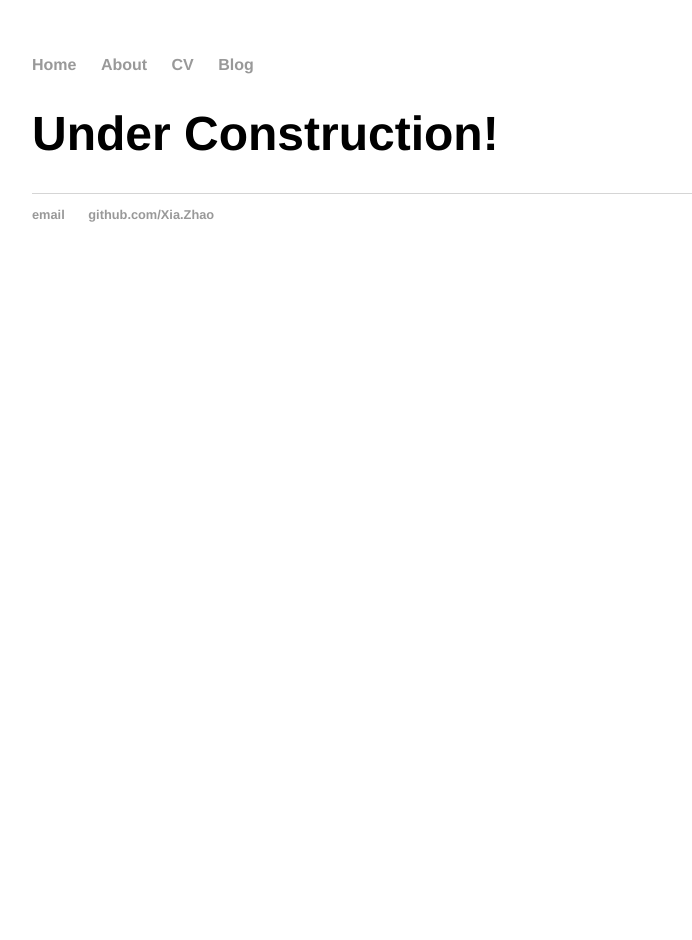
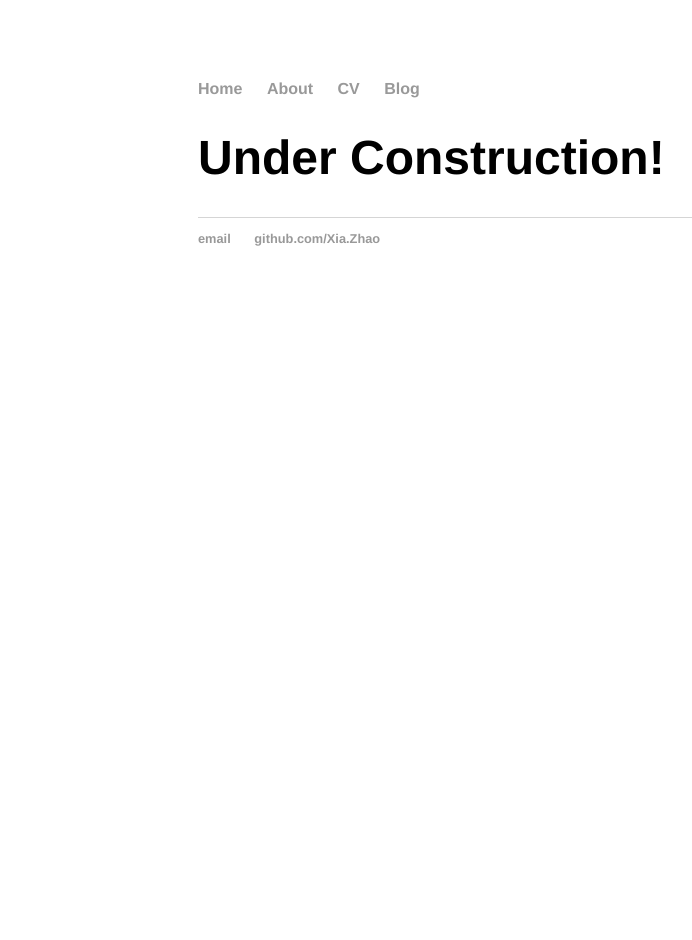
Before and after one commit to zhaoxiahust/zhaoxiahust.github.com, a Jekyll site: the page built from about/index.html, in a window 1280 px wide. Shown: the whole page, without its empty margins (8-700 px from the left). Built offline with Jekyll 4.4.1, drawn with Linux system fonts in a browser that asks for light colours.

Commit message:
Update main.css

```diff
--- a/css/main.css
+++ b/css/main.css
@@ -6,16 +6,13 @@ html {
     height: 100%;
 }
 
+
+
 body {
-    padding: 10px;
-    margin: 10px;
-}
-/*
-body {
-    margin: 0px auto;
+    margin: 60px auto;
     width: 70%;
 }
-*/
+
 nav ul, footer ul {
     font-family:'Helvetica', 'Arial', 'Sans-Serif';
     padding: 0px;
```
